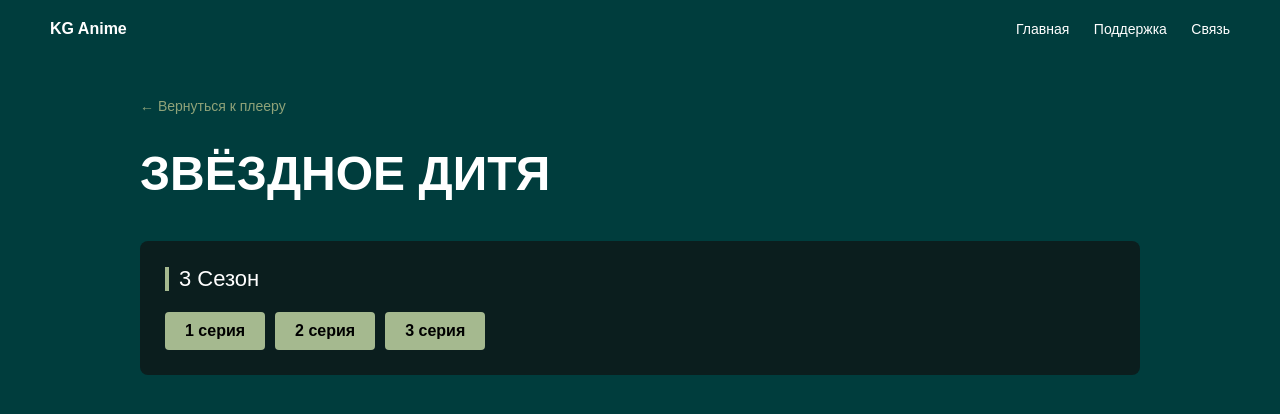
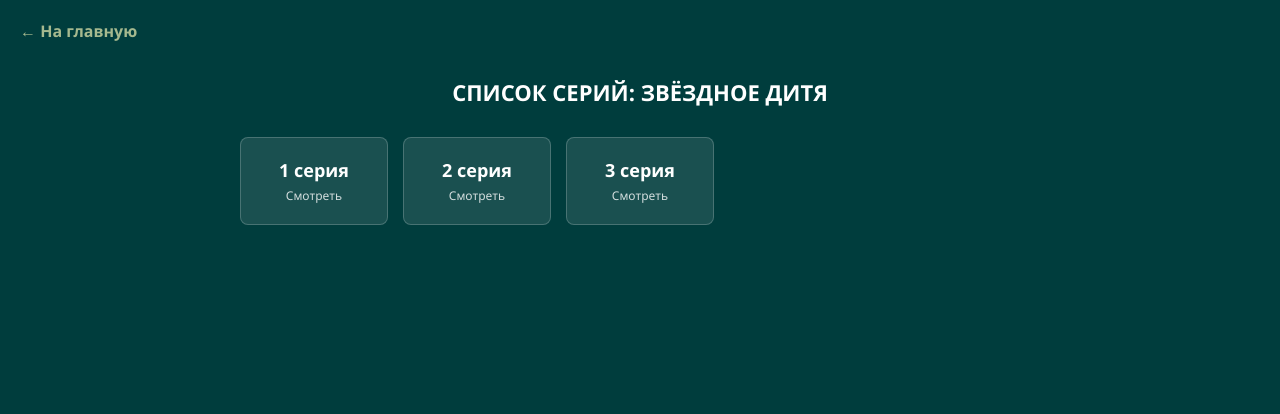
Before and after one commit to tenzidesingyt-cmd/ww.anime.kg.com, a plain HTML site: page list.html in a window 1280 px wide. Drawn offline with Linux system fonts and the light colour scheme.

Commit message:
тел адаптация

```diff
--- a/list.html
+++ b/list.html
@@ -2,49 +2,141 @@
 <html lang="ru">
 <head>
   <meta charset="UTF-8">
+  <meta name="viewport" content="width=device-width, initial-scale=1.0">
   <title>Список серий - KG Anime</title>
-  <link rel="stylesheet" href="css/style.css">
   <style>
-    .list-body { background-color: #003d3d; min-height: 100vh; }
-    .list-container { max-width: 1000px; margin: 0 auto; padding: 40px 20px; }
-    .back-link { color: #8fa379; text-decoration: none; font-size: 14px; margin-bottom: 20px; display: block; }
-    .anime-title { color: white; font-size: 48px; margin-bottom: 40px; text-transform: uppercase; }
-    .season-card { background-color: #0b1e1e; border-radius: 8px; padding: 25px; }
-    .season-header { display: flex; align-items: center; gap: 10px; color: white; font-size: 22px; margin-bottom: 20px; }
-    .indicator { width: 4px; height: 24px; background-color: #a5b98f; }
-    .episodes-grid { display: flex; gap: 10px; flex-wrap: wrap; }
-    .ep-link { background-color: #a5b98f; color: #000; padding: 10px 20px; border-radius: 4px; text-decoration: none; font-weight: bold; }
+    body {
+      margin: 0;
+      background-color: #003d3d;
+      color: white;
+      font-family: 'Segoe UI', Roboto, sans-serif;
+    }
+
+    .list-container {
+      display: flex;
+      flex-direction: column;
+      align-items: center;
+      padding: 20px;
+      min-height: 100vh;
+    }
+
+    .back-link {
+      align-self: flex-start;
+      color: #a5b98f;
+      text-decoration: none;
+      font-weight: bold;
+      margin-bottom: 20px;
+    }
+
+    h1 {
+      font-size: 22px;
+      text-align: center;
+      margin-bottom: 30px;
+      text-transform: uppercase;
+    }
+
+    /* Сетка серий */
+    .episodes-grid {
+      display: grid;
+      grid-template-columns: repeat(auto-fill, minmax(140px, 1fr));
+      gap: 15px;
+      width: 100%;
+      max-width: 800px;
+    }
+
+    .ep-card {
+      background-color: rgba(255, 255, 255, 0.1);
+      border: 1px solid rgba(255, 255, 255, 0.2);
+      border-radius: 8px;
+      padding: 20px;
+      text-align: center;
+      cursor: pointer;
+      transition: 0.2s;
+      text-decoration: none;
+      color: white;
+    }
+
+    .ep-card:hover {
+      background-color: #a5b98f;
+      color: #1a1a1a;
+      transform: translateY(-3px);
+    }
+
+    .ep-number {
+      font-size: 18px;
+      font-weight: bold;
+      display: block;
+    }
+
+    .ep-label {
+      font-size: 12px;
+      opacity: 0.8;
+      margin-top: 5px;
+      display: block;
+    }
+
+    /* Мобильная адаптация */
+    @media (max-width: 480px) {
+      .episodes-grid {
+        grid-template-columns: 1fr 1fr; /* По 2 серии в ряд на мобиле */
+      }
+      h1 { font-size: 18px; }
+    }
   </style>
 </head>
-<body class="list-body">
-
-<header class="header">
-  <div class="top-nav">
-    <span class="logo-text">KG Anime</span>
-    <nav class="menu">
-      <a href="index.html">Главная</a>
-      <a href="#">Поддержка</a>
-      <a href="#">Связь</a>
-    </nav>
-  </div>
-</header>
+<body>
 
 <div class="list-container">
-  <a href="javascript:history.back()" class="back-link">← Вернуться к плееру</a>
-  <h1 class="anime-title">ЗВЁЗДНОЕ ДИТЯ</h1>
+  <a href="index.html" class="back-link">← На главную</a>
 
-  <div class="season-card">
-    <div class="season-header">
-      <div class="indicator"></div>
-      <span>3 Сезон</span>
+  <h1 id="list-title">Загрузка серий...</h1>
+
+  <div id="episodesWrapper" class="episodes-grid">
     </div>
-    <div class="episodes-grid">
-      <a href="player.html?id=oshi-no-ko&ep=0" class="ep-link">1 серия</a>
-      <a href="player.html?id=oshi-no-ko&ep=1" class="ep-link">2 серия</a>
-      <a href="player.html?id=oshi-no-ko&ep=2" class="ep-link">3 серия</a>
-    </div>
-  </div>
 </div>
+
+<script>
+  // Важно: данные должны совпадать с теми, что в player.html
+  const animeData = {
+    "oshi-no-ko": {
+      title: "Звёздное дитя",
+      episodes: [
+        { n: 1 }, { n: 2 }, { n: 3 }
+      ]
+    },
+    "aly": {
+      title: "Аля кокетничает",
+      episodes: [
+        { n: 1 }
+      ]
+    }
+  };
+
+  const params = new URLSearchParams(window.location.search);
+  const id = params.get('id') || "oshi-no-ko";
+  const anime = animeData[id];
+
+  if (anime) {
+    document.getElementById('list-title').innerText = `Список серий: ${anime.title}`;
+    const wrapper = document.getElementById('episodesWrapper');
+
+    anime.episodes.forEach((ep, index) => {
+      const card = document.createElement('a');
+      card.className = 'ep-card';
+      // Ссылка ведет на плеер и передает ID аниме и индекс серии
+      card.href = `player.html?id=${id}&ep=${index}`;
+
+      card.innerHTML = `
+        <span class="ep-number">${ep.n} серия</span>
+        <span class="ep-label">Смотреть</span>
+      `;
+
+      wrapper.appendChild(card);
+    });
+  } else {
+    document.getElementById('list-title').innerText = "Аниме не найдено";
+  }
+</script>
 
 </body>
 </html>
```
Also changed, not shown: player.html (+40 -54 lines).
